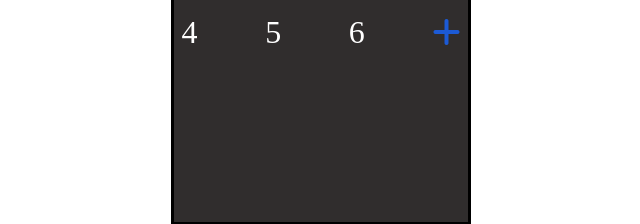
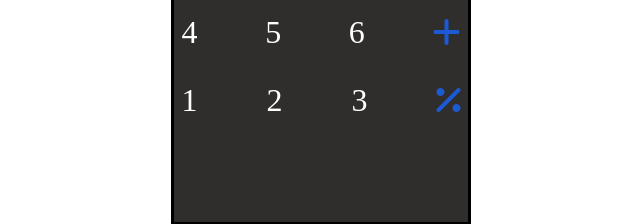
Before and after one commit to KennyAkande/calculator-app, a plain HTML site: page index.html in a window 1280 px wide. Shown: the part 559-783 px from the top of the page, without its empty margins (319-959 px from the left). Drawn offline with Linux system fonts and the light colour scheme.

Commit message:
add third row numbers to my static calculator, designed it by giving it the same class name as first row

```diff
--- a/index.html
+++ b/index.html
@@ -35,6 +35,14 @@
         <div class="numbers">6</div>
         <i class="fa-solid fa-plus"></i>
       </div>
+
+      <!-- third row numbers section -->
+      <div class="row">
+        <div class="numbers">1</div>
+        <div class="numbers">2</div>
+        <div class="numbers">3</div>
+        <i class="fa-solid fa-percent"></i>
+      </div>
     </div>
 
   </div>
```
